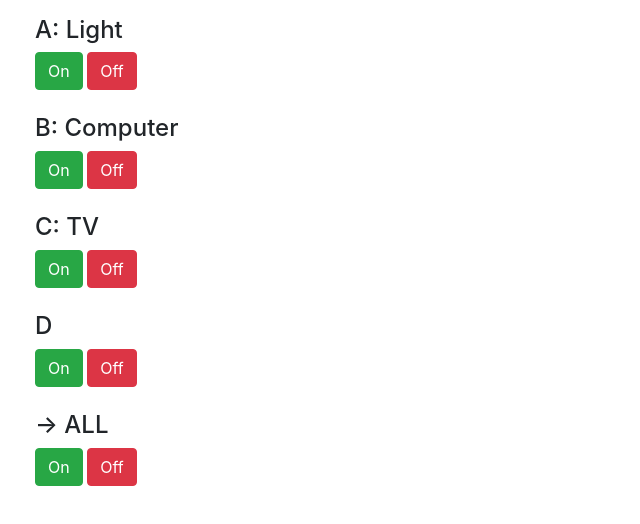
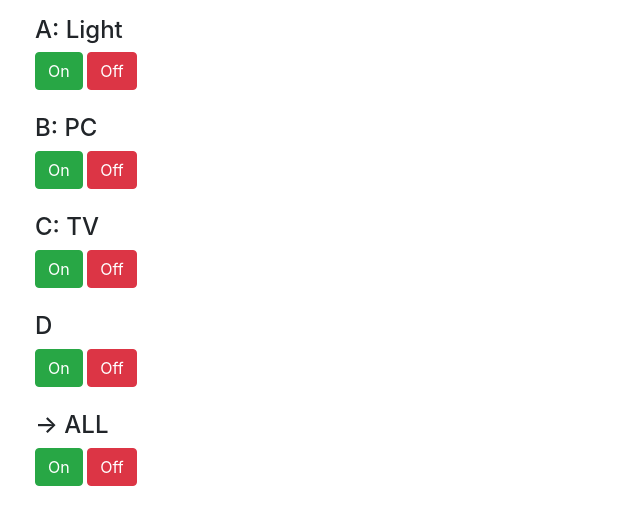
Before and after one commit to RobinWarth/Smart-Home-Solutions, a website: page Code/Node/public/index.html in a window 1280 px wide. Shown: the part 62-586 px from the top of the page, without its empty margins (0-640 px from the left). Drawn offline with nearby package versions, Linux system fonts and the light colour scheme; files whose address does not match are found by name.

Commit message:
changed label

```diff
--- a/Code/Node/public/switches.html
+++ b/Code/Node/public/switches.html
@@ -5,7 +5,7 @@
 <button type="button" id="buttonAoff" class="btn btn-danger">Off</button>
 <br>
 <br>
-<h4>B: Computer</h4>
+<h4>B: PC</h4>
 <button type="button" id="buttonBon" class="btn btn-success">On</button>
 <button type="button" id="buttonBoff" class="btn btn-danger">Off</button>
 <br>
```
